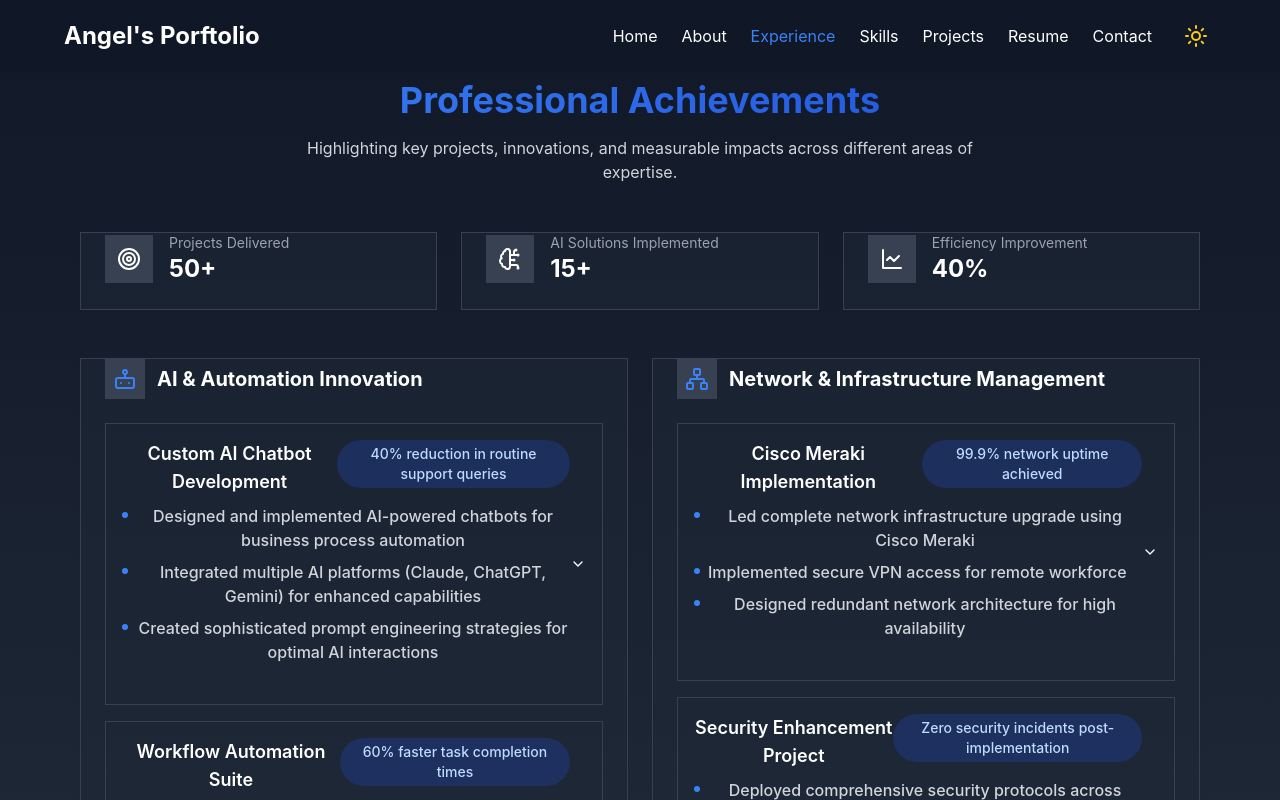
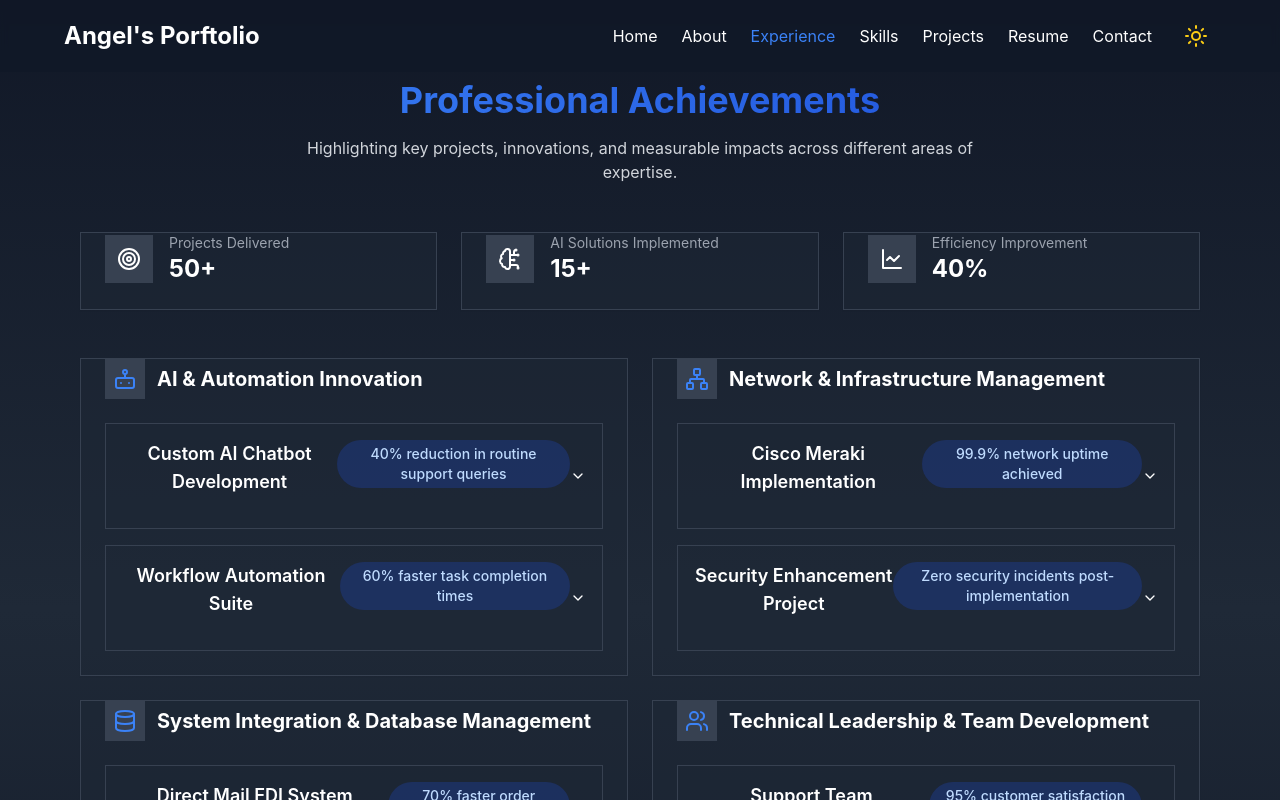
Before and after one commit to synergycodelabs/portfolio-showcase, a React (Vite) app: page /portfolio-showcase/experience in a window 1280 px wide. Shown: the top 800 px of the page. Built offline with nearby package versions, Linux system fonts and the light colour scheme.

Commit message:
fix: resolve duplicate content in Experience page accordions

```diff
--- a/src/components/sections/Experience.jsx
+++ b/src/components/sections/Experience.jsx
@@ -1,7 +1,7 @@
 import React, { useEffect } from 'react';
 import {
-  Bot, Code2, Network, Database, Shield,
-  Users, BrainCircuit, LineChart, Target, Terminal
+  Bot, Network, Database, Shield,
+  Users, BrainCircuit, LineChart, Target
 } from 'lucide-react';
 import { Card, CardContent } from '@/components/ui/card';
 import { Accordion, AccordionItem, AccordionTrigger, AccordionContent } from '@/components/ui/accordion';
@@ -128,8 +128,8 @@ const Experience = ({ theme }) => {
     }
   };
 
-  const ProjectHighlight = ({ highlight }) => (
-    <div className="mb-6">
+  const ProjectHighlight = ({ highlight, isPreview = false }) => (
+    <div className={`${isPreview ? 'mb-2' : 'mb-6'}`}>
       <div className="flex justify-between items-start mb-2">
         <h4 className="text-lg font-semibold">{highlight.title}</h4>
         <span className={`px-3 py-1 rounded-full text-sm ${
@@ -140,6 +140,7 @@ const Experience = ({ theme }) => {
           {highlight.impact}
         </span>
       </div>
+      {!isPreview && (
         <ul className={`space-y-2 ${theme === 'dark' ? 'text-gray-300' : 'text-gray-600'}`}>
           {highlight.details.map((detail, idx) => (
             <li key={idx} className="flex items-start gap-2">
@@ -148,6 +149,7 @@ const Experience = ({ theme }) => {
             </li>
           ))}
         </ul>
+      )}
     </div>
   );
 
@@ -249,7 +251,7 @@ const Experience = ({ theme }) => {
                         }`}
                       >
                         <AccordionTrigger className="px-4 hover:no-underline">
-                          <ProjectHighlight highlight={highlight} />
+                          <ProjectHighlight highlight={highlight} isPreview={true} />
                         </AccordionTrigger>
                         <AccordionContent className="px-4 pb-4">
                           <div className={`mt-4 p-4 rounded-lg ${
@@ -257,14 +259,7 @@ const Experience = ({ theme }) => {
                               ? 'bg-gray-700/50'
                               : 'bg-gray-50'
                           }`}>
-                            <ul className="space-y-2">
-                              {highlight.details.map((detail, idx) => (
-                                <li key={idx} className="flex items-start gap-2">
-                                  <span className="mt-2 w-1.5 h-1.5 rounded-full bg-blue-500 flex-shrink-0" />
-                                  <span>{detail}</span>
-                                </li>
-                              ))}
-                            </ul>
+                            <ProjectHighlight highlight={highlight} isPreview={false} />
                           </div>
                         </AccordionContent>
                       </AccordionItem>
```
Lines whose indentation alone changed are shown as unchanged.
